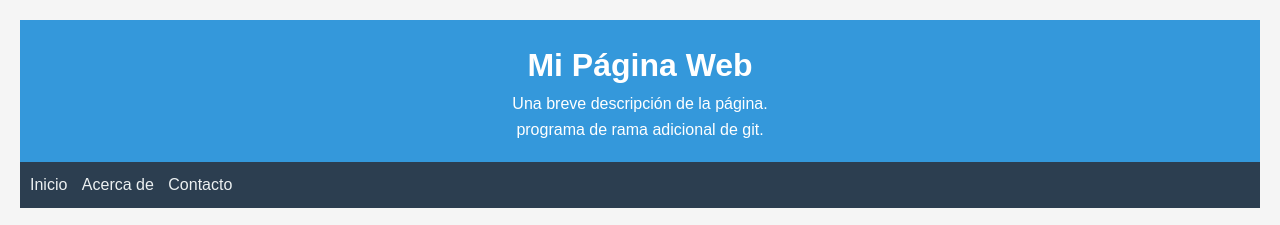
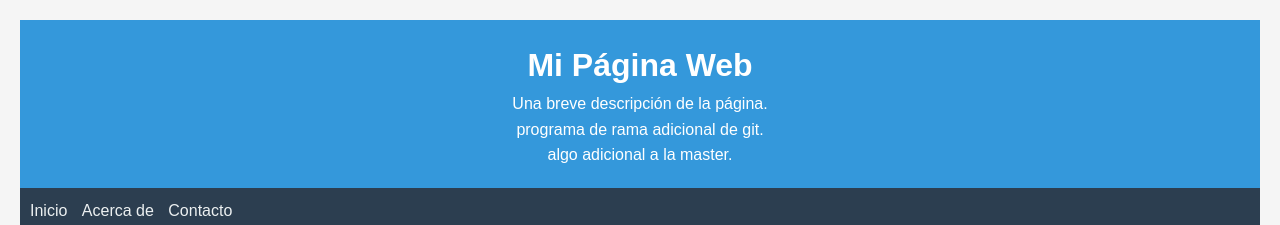
Before and after one commit to Juankcotri/Curso-Git, a plain HTML site: page Index.html in a window 1280 px wide. Shown: the top 225 px of the page. Drawn offline with Linux system fonts and the light colour scheme.

Commit message:
adicionamos algo nuevo a la master

```diff
--- a/Index.html
+++ b/Index.html
@@ -14,6 +14,7 @@
         <h1>Mi Página Web</h1>
         <p>Una breve descripción de la página.</p>
         <p>programa de rama adicional de git.</p>
+        <p>algo adicional a la master.</p>
     </header>
 
     <!-- Navegación -->
```
